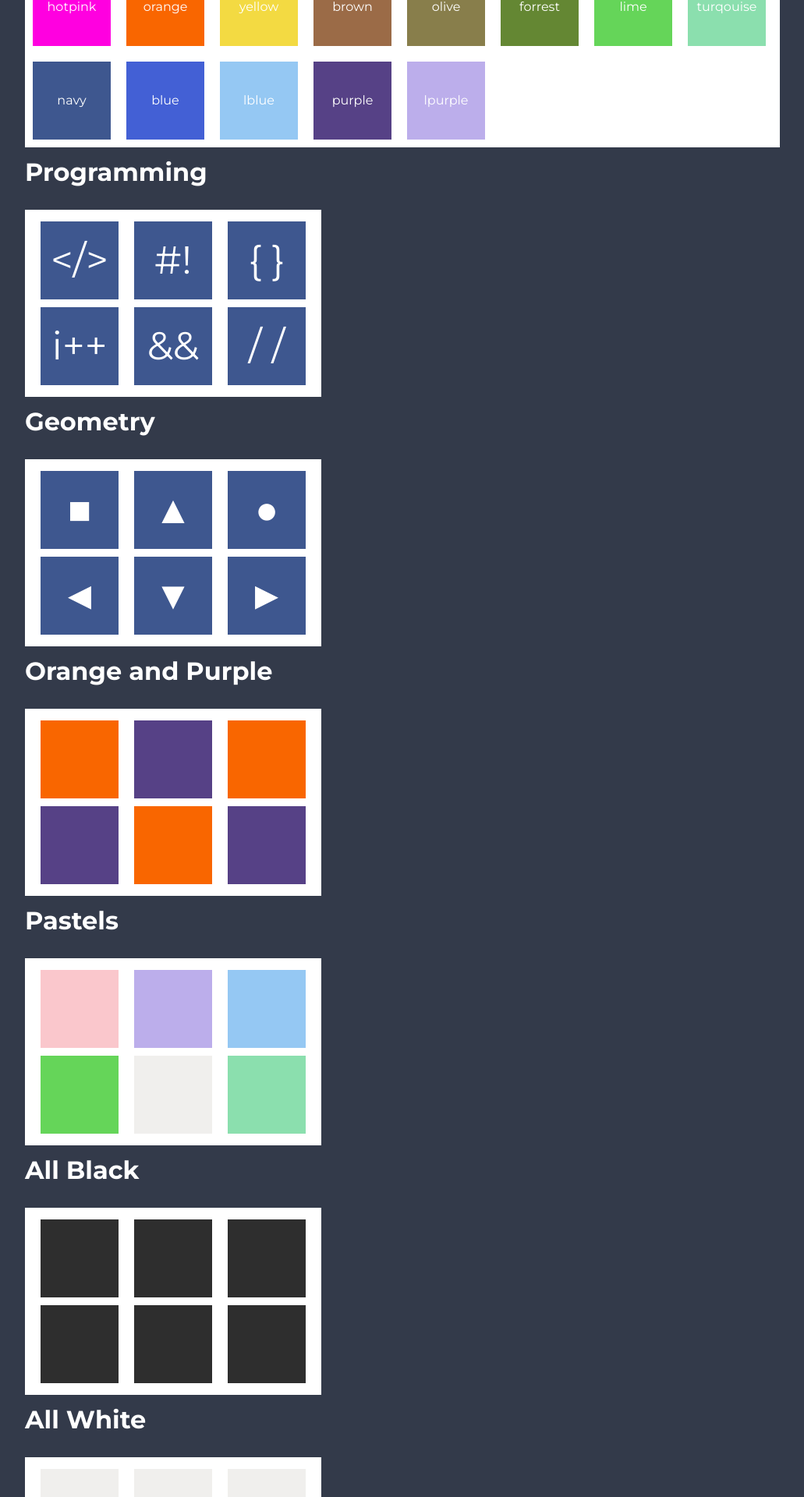
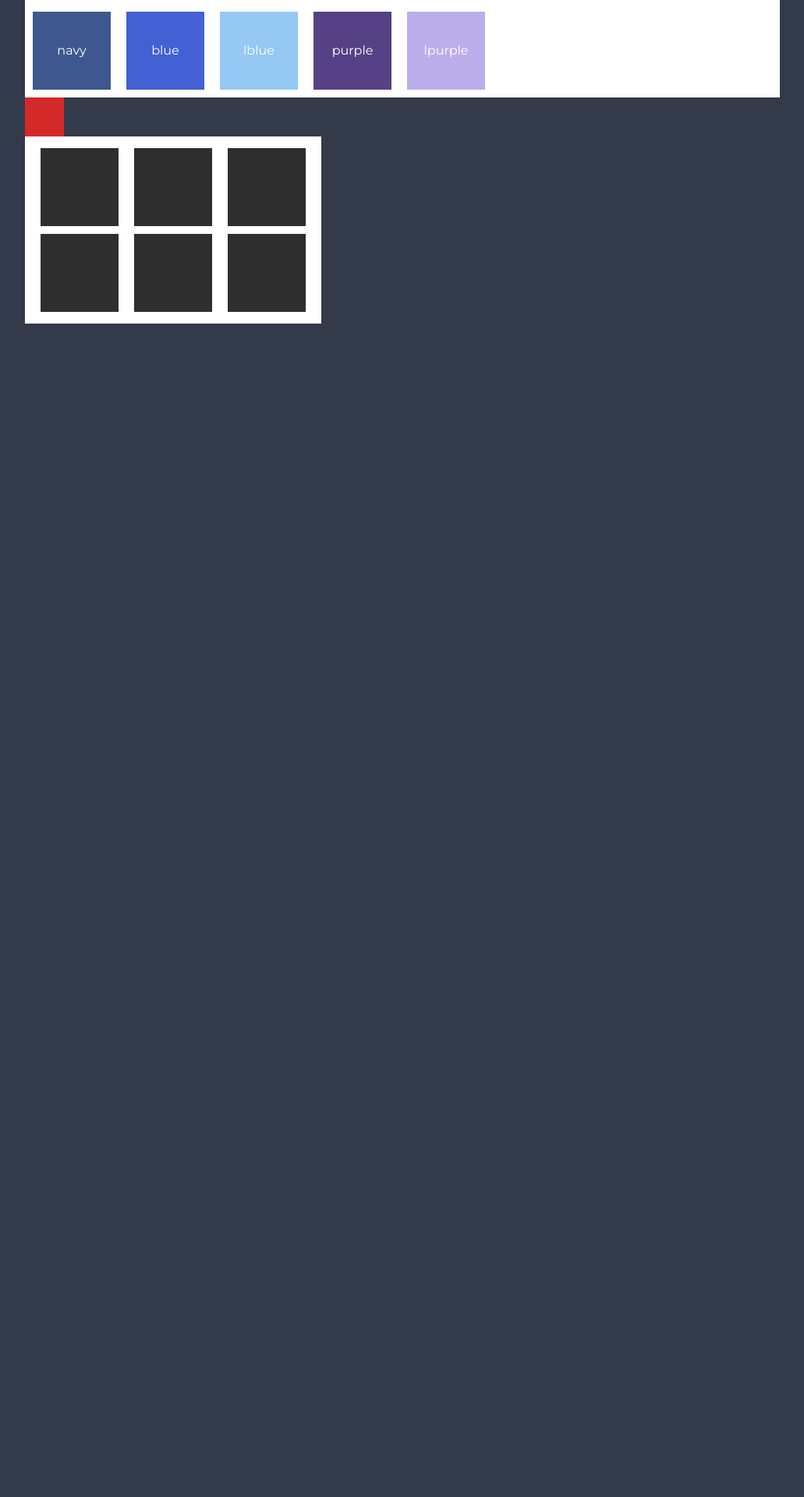
Before and after one commit to TravisBumgarner/Project-Graveyard, a React app: page / in a window 1280 px wide. Shown: the part 375-2295 px from the top of the page at 78% size, without its empty margins (124-1155 px from the left). After the commit the page ends 868 px from the top, so only its background shows below. Built offline with nearby package versions, Linux system fonts and the light colour scheme; a web font is replaced by a local one.

Commit message:
it works, time to cleanup

```diff
--- a/src/App/KeyCaps.tsx
+++ b/src/App/KeyCaps.tsx
@@ -1,17 +1,5 @@
 import React from "react"
 import styled from "styled-components"
-
-
-import {
-    Text,
-    H2,
-    H3,
-    Section,
-    SectionWrapper,
-    SectionContent,
-} from "sharedComponents"
-
-const KeyCapWrapper = styled.div``
 
 const COLORS = {
     black: "#2e2e2e",
@@ -75,93 +63,68 @@ const KeyCapGrid = styled.div`
     }
 `
 
-const keyboards = [
-    {
-        keys: ['navy', 'navy', 'navy', 'navy', 'navy', 'navy',],
-        title: "Programming",
-        text: ['</>', '#!', '{ }', 'i++', '&&', '/ /']
-    },
-    {
-        keys: ['navy', 'navy', 'navy', 'navy', 'navy', 'navy',],
-        title: "Geometry",
-        text: ['■', '▲', '●', '◄', '▼', '►']
-    },
-    {
-        keys: ['orange', 'purple', 'orange', 'purple', 'orange', 'purple',],
-        title: "Orange and Purple"
-    },
-    {
-        keys: ['pink', 'lpurple', 'lblue', 'lime', 'white', 'turqouise',],
-        title: "Pastels"
-    },
-    {
-        keys: ['black', 'black', 'black', 'black', 'black', 'black',],
-        title: "All Black"
-    },
-    {
-        keys: ['white', 'white', 'white', 'white', 'white', 'white',],
-        title: "All White"
-    },
-    {
-        keys: ['red', 'orange', 'yellow', 'blue', 'black', 'white',],
-        title: "Solids"
-    },
-    {
-        keys: ['turqouise', 'lime', 'navy', 'lblue', 'blue', 'gray1',],
-        title: "Sea"
-    },
-    {
-        keys: ['red', 'orange', 'yellow', 'yellow', 'red', 'orange',],
-        title: "Fire"
-    },
-    {
-        keys: ['gray1', 'gray2', 'gray3', 'white', 'gray1', 'gray2',],
-        title: "Cloudy"
-    },
-    {
-        keys: ['navy', 'blue', 'lblue', 'blue', 'lblue', 'navy',],
-        title: "Blues"
-    },
-    {
-        keys: ['brown', 'turqouise', 'brown', 'turqouise', 'brown', 'turqouise',],
-        title: "Mint Chocolate Chip"
-    },
-    {
-        keys: ['lime', 'lime', 'navy', 'lime', 'navy', 'navy',],
-        title: "Triangles"
-    },
-    {
-        keys: ['purple', 'hotpink', 'lpurple', 'black', 'white', 'blue',],
-        title: "Retro Future"
-    },
-
-]
-
-
 const KeyCaps = () => {
-
-    const Keyboards = keyboards.map(({ title, keys, text, images }) => {
-        return <>
-            <H2>{title}</H2>
-            <Keyboard>
-                {keys.map((key, index) => <Key color={COLORS[key]}>{text ? text[index] : ''}{images ? <img src={images[index]} /> : ''}</Key>)}
-            </Keyboard>
-        </>
-    })
+    const [selectedColor, setSelectedColor] = React.useState('red')
+    const [keys, setKeys] = React.useState(new Array(6).fill('black'))
 
     return (
-        <KeyCapWrapper>
-            <SectionWrapper>
-                <H2>Key Cap Colors</H2>
-                <SectionContent>
-                    <KeyCapGrid>
-                        {Object.keys(COLORS).map(color => <Key color={COLORS[color]}>{color}</Key>)}
-                    </KeyCapGrid>
-                </SectionContent>
-                {Keyboards}
-            </SectionWrapper>
-        </KeyCapWrapper >
+        <div>
+            <KeyCapGrid>
+                {
+                    Object
+                        .keys(COLORS)
+                        .map(color => {
+                            return <Key
+                                color={COLORS[color]}
+                                onClick={() => setSelectedColor(color)}
+                            >{color}
+                            </Key>
+                        })
+                }
+            </KeyCapGrid>
+
+            <div style={{
+                backgroundColor: COLORS[selectedColor], width: '50px', height: '50px'
+            }} />
+
+            <Keyboard>
+                {keys.map((key, index) => {
+                    return <Key
+                        key={index}
+                        color={COLORS[key]}
+                        onClick={() => {
+                            const newKeys = [...keys]
+                            newKeys[index] = selectedColor
+                            setKeys(newKeys)
+                        }}
+                    />
+                })}
+            </Keyboard>
+
+        </div >
     )
+    // const Keyboards = keyboards.map(({ title, keys, text, images }) => {
+    //     return <>
+    //         <H2>{title}</H2>
+    // <Keyboard>
+    //     {keys.map((key, index) => <Key color={COLORS[key]}>{text ? text[index] : ''}{images ? <img src={images[index]} /> : ''}</Key>)}
+    // </Keyboard>
+    //     </>
+    // })
+
+    // return (
+    //     <KeyCapWrapper>
+    //         <SectionWrapper>
+    //             <H2>Key Cap Colors</H2>
+    //             <SectionContent>
+    // < KeyCapGrid >
+    // { Object.keys(COLORS).map(color => <Key color={COLORS[color]}>{color}</Key>) }
+    //             </KeyCapGrid >
+    //             </SectionContent>
+    //             {Keyboards}
+    //         </SectionWrapper>
+    //     </KeyCapWrapper >
+    // )
 }
 
 export default KeyCaps
```
